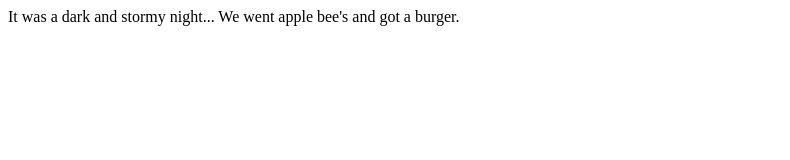
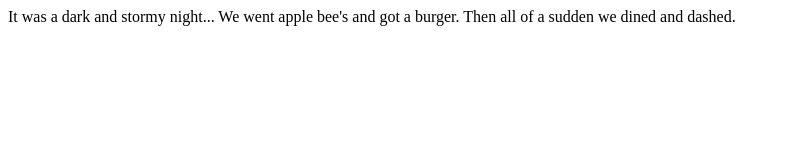
Before and after one commit to chrisgoris88/fireside-story, a plain HTML site: page index.html in a window 1280 px wide. Shown: the whole page, without its empty margins (0-790 px from the left). Drawn offline with Linux system fonts and the light colour scheme.

```diff
--- a/index.html
+++ b/index.html
@@ -1,5 +1,5 @@
 <html>
   <body>
-    <p>It was a dark and stormy night... We went apple bee's and got a burger.</p>
+    <p>It was a dark and stormy night... We went apple bee's and got a burger. Then all of a sudden we dined and dashed.</p>
   </body>
 </html>
```
